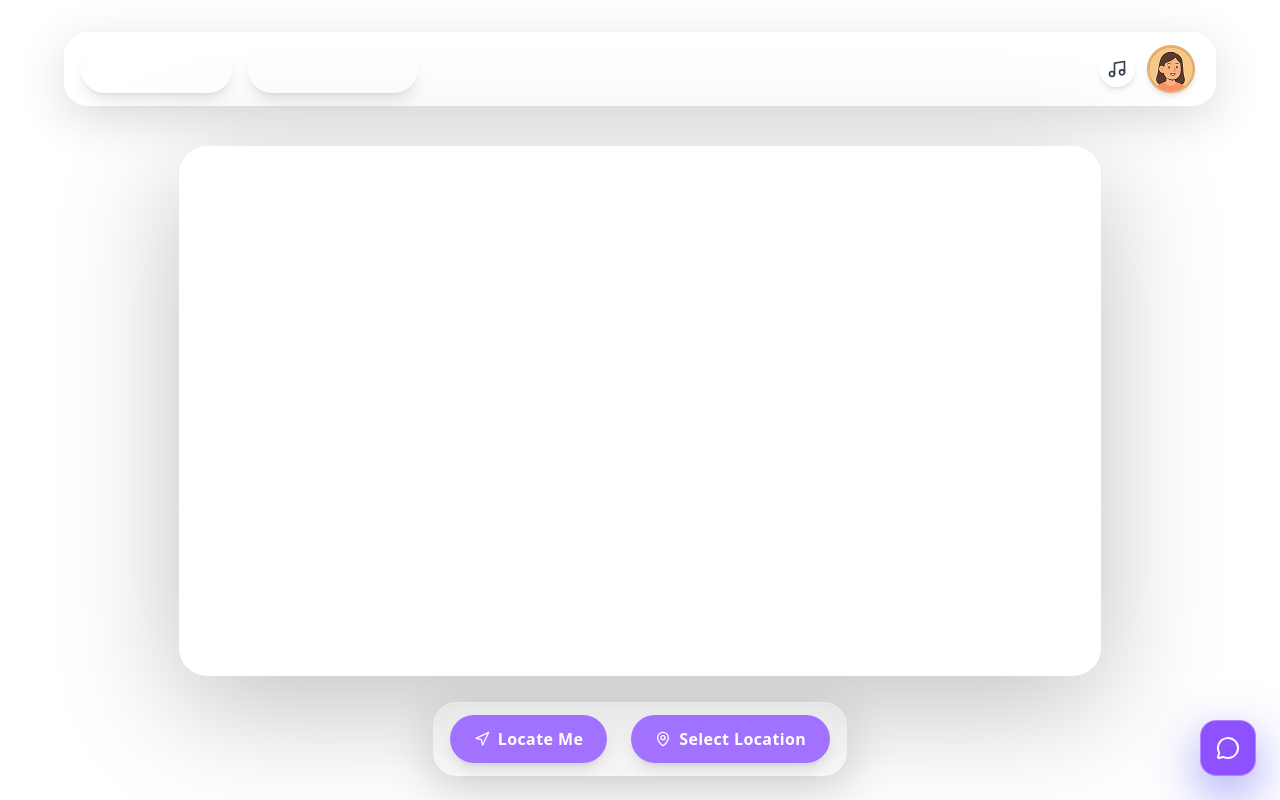
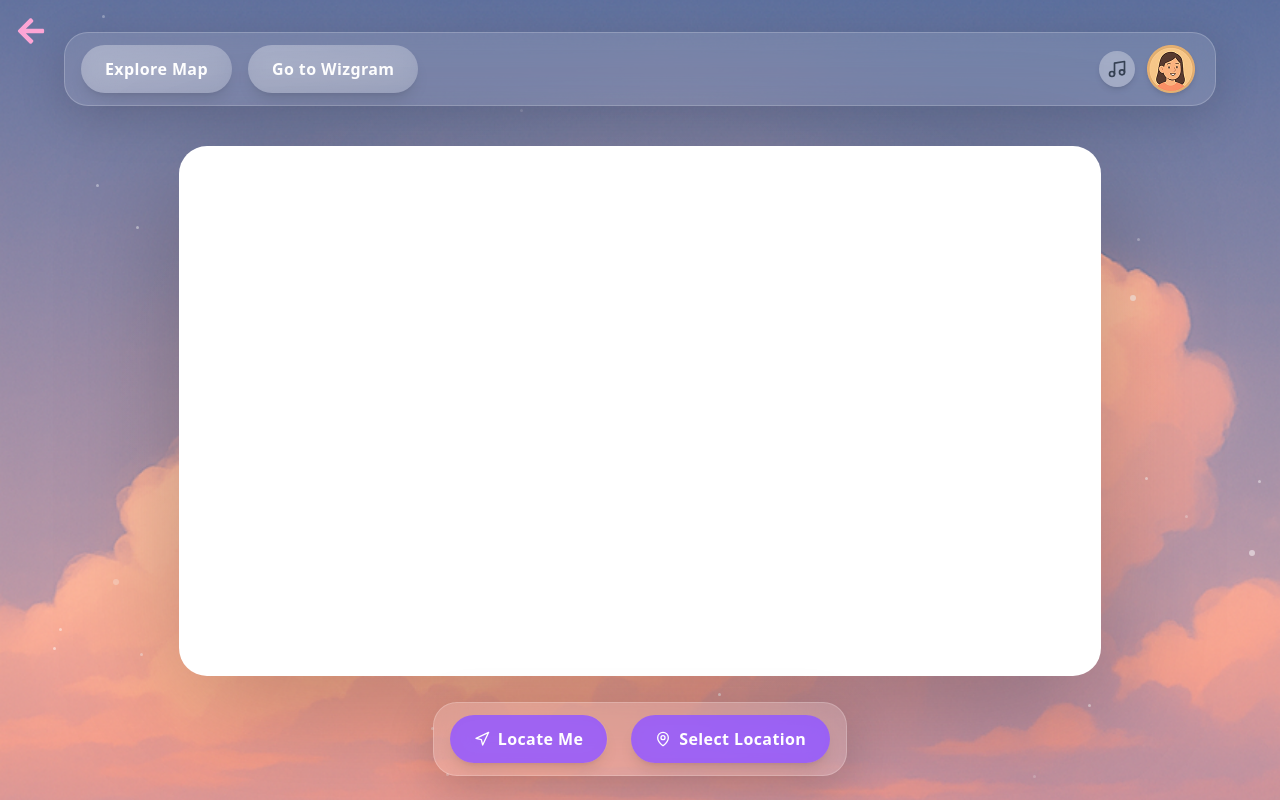
Before and after one commit to riddhika05/thrillz, a React (Vite) app in the folder thrillz/: page /explore in a window 1280 px wide. Built offline with nearby package versions, Linux system fonts and the light colour scheme; no server answers; a web font is replaced by a local one.

Commit message:
Added explore map UI

```diff
--- a/thrillz/package.json
+++ b/thrillz/package.json
@@ -12,6 +12,7 @@
   "dependencies": {
     "@tailwindcss/vite": "^4.1.11",
     "framer-motion": "^12.23.12",
+    "lucide-react": "^0.541.0",
     "react": "^19.1.1",
     "react-dom": "^19.1.1",
     "unique-names-generator": "^4.7.1"
--- a/thrillz/src/pages/Comments.jsx
+++ b/thrillz/src/pages/Comments.jsx
@@ -89,7 +89,7 @@ const Chat = () => {
       <div className="max-w-9xl mx-auto  p-4 sm:p-6 md:p-8">
         {/* Sticky header with background and proper z-index */}
 
-        <div className="sticky top-0 pl-5 pr-5 left-0  flex items-center z-20 w-full py-4 bg-gradient-to-r from-pink-100/60 to-purple-100/60 backdrop-blur-md rounded-b-xl shadow-sm mb-4">
+        <div className="sticky top-0 pl-3 pr-3 left-0 flex items-center z-20 w-full py-2 bg-gradient-to-r from-pink-100/60 to-purple-100/60 backdrop-blur-md rounded-b-xl shadow-sm mb-2">
           {/* Profile */}
           <div className="flex justify-between p-4 md:p-6 lg:p-8" onClick={handleBack}>
             <FaArrowLeft className="text-pink-400 text-3xl cursor-pointer" />
@@ -110,7 +110,7 @@ const Chat = () => {
             />
             {/* Explore button */}
             <div
-              className="w-28 h-14 sm:w-36 sm:h-18 md:w-40 md:h-20 bg-[#D9D9D9] rounded-[40px] flex items-center justify-center cursor-pointer text-sm sm:text-base shadow-md hover:bg-[#c9c9c9] transition-colors"
+              className="w-36 h-18 sm:w-32 sm:h-16 md:w-36 md:h-18 bg-[#D9D9D9] rounded-[40px] flex items-center justify-center cursor-pointer text-sm sm:text-base shadow-md hover:bg-[#c9c9c9] transition-colors p-5"
               onClick={handleExploreClick}
             >
               <div className="font-['Pacifico'] font-normal not-italic text-center">
@@ -121,7 +121,7 @@ const Chat = () => {
         </div>
 
         {/* Content Container with increased top margin */}
-        <div className="max-w-sm sm:max-w-md md:max-w-lg lg:max-w-xl w-full mx-auto mt-6">
+        <div className="max-w-sm sm:max-w-md md:max-w-lg lg:max-w-xl w-full mx-auto mt-6 overflow-hidden">
           {/* Dynamic Post Card */}
           <div className="mt-4">
             <PostCard />
--- a/thrillz/src/pages/Map.jsx
+++ b/thrillz/src/pages/Map.jsx
@@ -2,7 +2,8 @@
 import React from "react";
 import { Heart, Navigation, MapPin, MessageCircle, Music } from "lucide-react";
 import { motion } from "framer-motion";
-
+import { FaArrowLeft } from "react-icons/fa";
+import { useNavigate } from "react-router-dom";
 export default function Map() {
   const dots = Array.from({ length: 28 }).map((_, i) => ({
     id: i,
@@ -23,9 +24,19 @@ export default function Map() {
       <span>{children}</span>
     </motion.button>
   );
+   const navigate=useNavigate();
+   const handleClick=()=>{
+    navigate("/post");
+   }
+  return (
+    <div
+      className="relative min-h-screen w-full overflow-hidden bg-cover bg-center"
+      style={{ backgroundImage: "url('/src/assets/new post.png')" }} // adjust path as needed
+    >
+      <div className="absolute top-4 left-4 z-20" onClick={handleClick}>
+        <FaArrowLeft className="text-pink-300 text-3xl cursor-pointer"/>
 
-  return (
-    <div className="relative min-h-screen w-full overflow-hidden ">
+      </div>
       {/* soft vignette */}
       <div className="pointer-events-none absolute inset-0 bg-[radial-gradient(ellipse_at_center,rgba(255,255,255,0.12),transparent_60%)]" />
 
@@ -34,7 +45,13 @@ export default function Map() {
         {dots.map((d) => (
           <span
             key={d.id}
-            style={{ top: d.top, left: d.left, width: d.size, height: d.size, opacity: d.opacity }}
+            style={{
+              top: d.top,
+              left: d.left,
+              width: d.size,
+              height: d.size,
+              opacity: d.opacity,
+            }}
             className="absolute rounded-full bg-white"
           />
         ))}
@@ -58,9 +75,13 @@ export default function Map() {
             <button className="p-2 rounded-full bg-white/30 hover:bg-white/50 backdrop-blur-lg shadow-md">
               <Music className="w-5 h-5 text-gray-700" />
             </button>
-             <button className="rounded-full bg-blue-10 shadow-md ">
-    <img src="/src/assets/profile.png" alt="profile" className=" h-full w-full object-cover" />
-  </button>
+            <button className="rounded-full bg-blue-10 shadow-md ">
+              <img
+                src="/src/assets/profile.png"
+                alt="profile"
+                className=" h-full w-full object-cover"
+              />
+            </button>
           </div>
         </div>
       </div>
@@ -83,24 +104,20 @@ export default function Map() {
       {/* bottom action bar */}
       <div className="pointer-events-none absolute inset-x-0 bottom-6 flex w-full justify-center">
         <div className="pointer-events-auto flex items-center gap-6 rounded-3xl border border-white/20 bg-white/15 px-4 py-3 shadow-[0_12px_48px_rgba(0,0,0,0.18)] backdrop-blur-xl">
-          <Button icon={Navigation} className="bg-violet-500/80 hover:bg-violet-500/90">
+          <Button
+            icon={Navigation}
+            className="bg-violet-500/80 hover:bg-violet-500/90"
+          >
             Locate Me
           </Button>
-          <Button icon={MapPin} className="bg-violet-500/80 hover:bg-violet-500/90">
+          <Button
+            icon={MapPin}
+            className="bg-violet-500/80 hover:bg-violet-500/90"
+          >
             Select Location
           </Button>
         </div>
       </div>
-
-      {/* chat bubble */}
-      <motion.button
-        whileHover={{ y: -2 }}
-        whileTap={{ scale: 0.96 }}
-        className="fixed bottom-6 right-6 grid h-14 w-14 place-items-center rounded-2xl border border-white/30 bg-violet-500 text-white shadow-[0_18px_50px_rgba(99,102,241,0.65)]"
-        aria-label="Open chat"
-      >
-        <MessageCircle className="h-6 w-6" />
-      </motion.button>
     </div>
   );
 }
```
Also changed, not shown: 1 other file (tests, documents, lock files or other folders).
